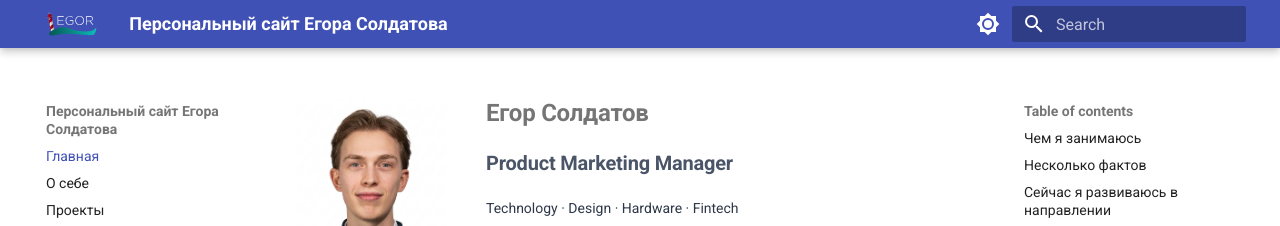
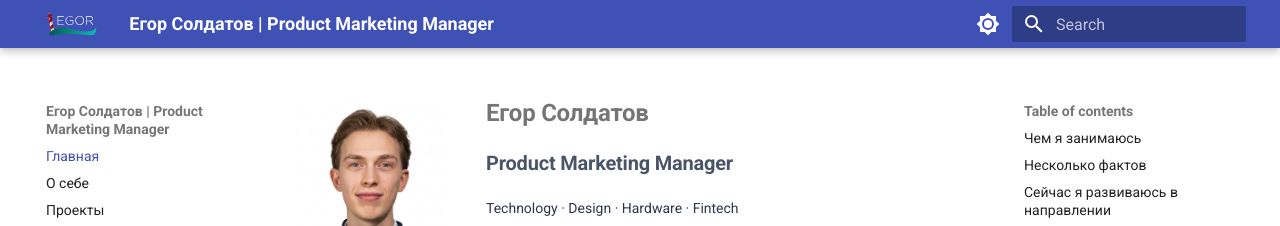
Before and after one commit to Setnothway/personal-site, an MkDocs documentation site: the page built from docs/index.md, in a window 1280 px wide. Shown: the top 226 px of the page. Built offline with MkDocs 1.6.1 and Material for MkDocs 9.7.7, drawn with Linux system fonts in a browser that asks for light colours.

Commit message:
описание изменений

```diff
--- a/mkdocs.yml
+++ b/mkdocs.yml
@@ -1,4 +1,4 @@
-site_name: Персональный сайт Егора Солдатова
+site_name: Егор Солдатов | Product Marketing Manager
 site_description: Портфолио и проекты студента ИТМО
 site_author: Егор Солдатов
 site_url: https://Setnothway.github.io
```
